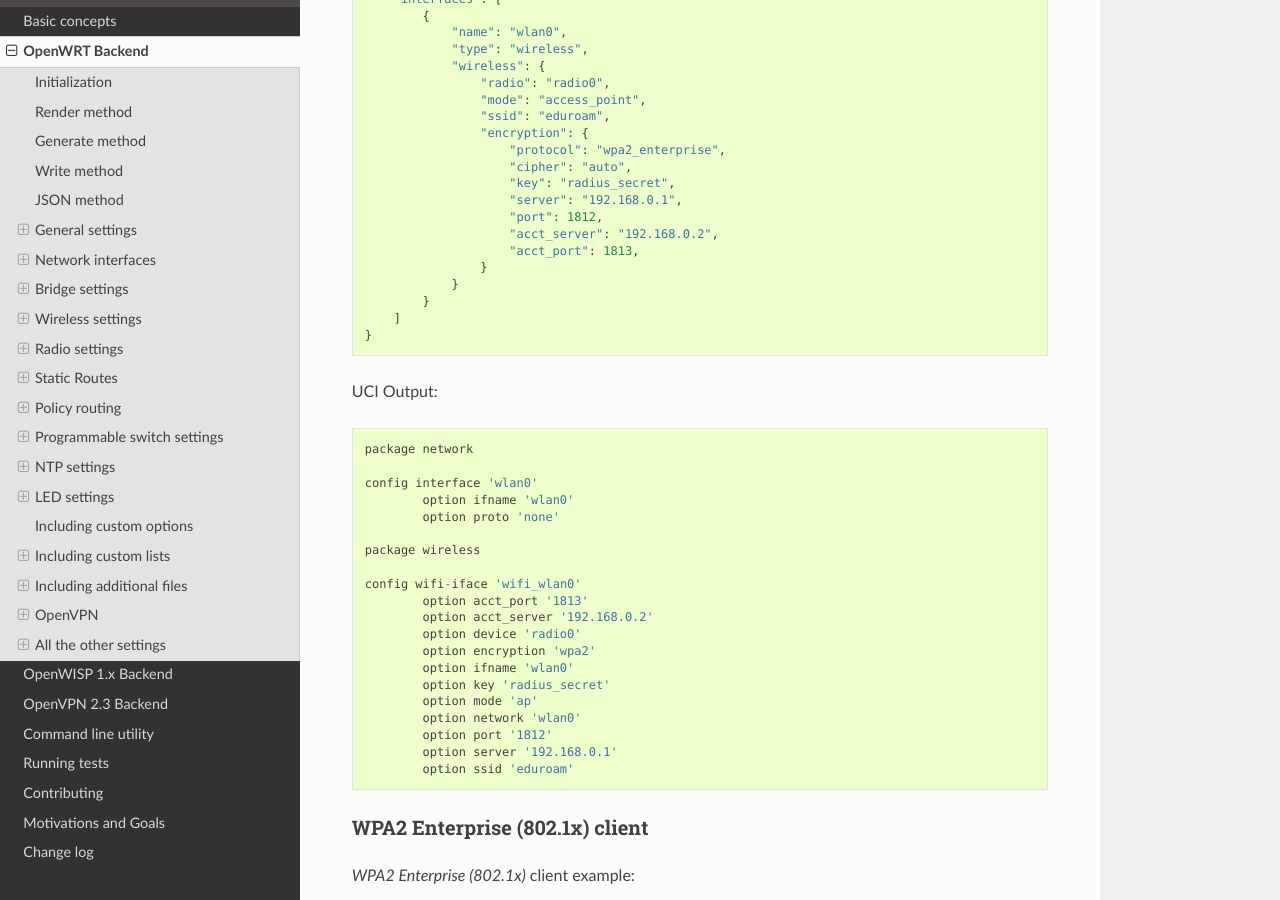
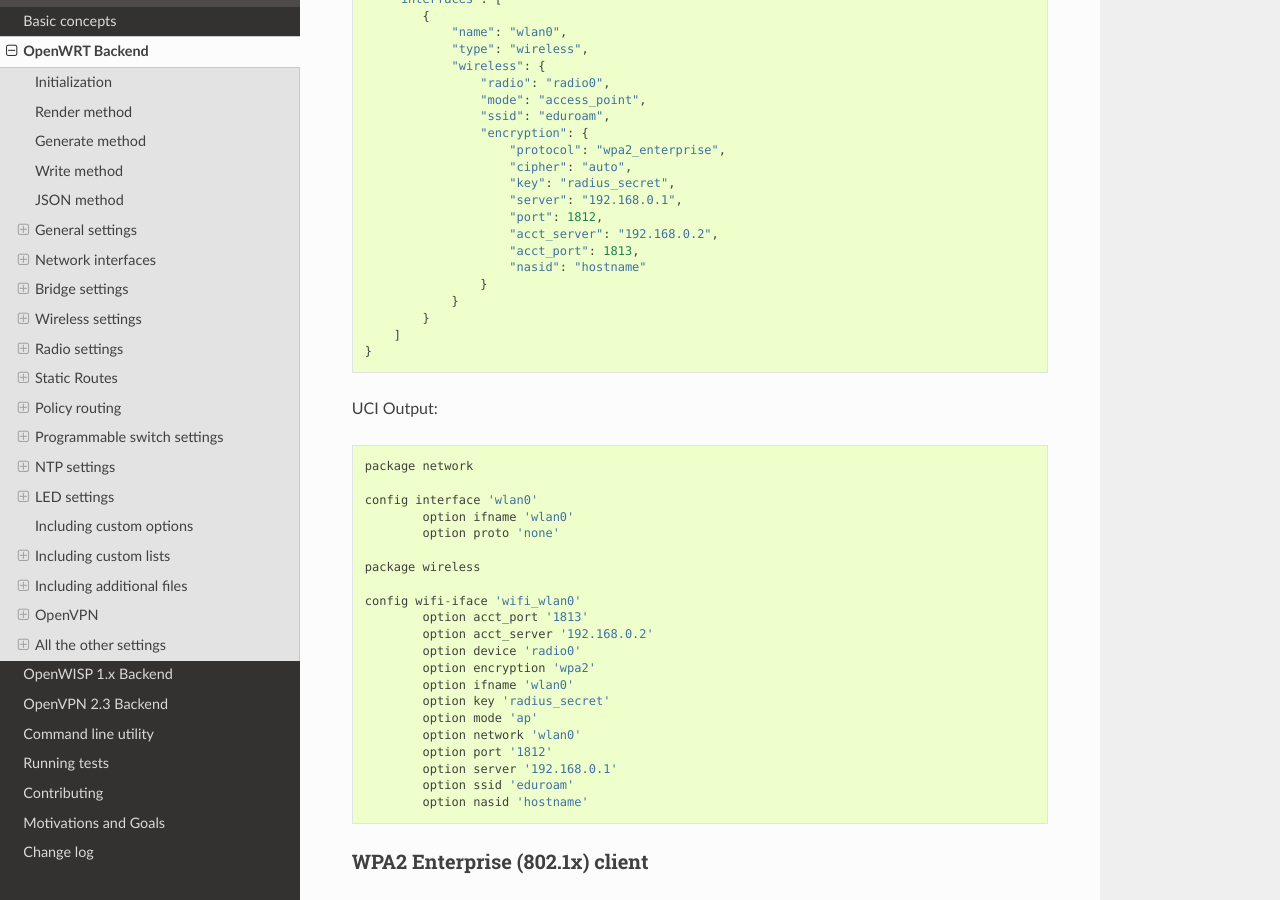
Before and after one commit to openwisp/netjsonconfig, a Sphinx documentation site: the page built from docs/source/backends/openwrt.rst, in a window 1280 px wide and 900 px high, scrolled down 20647 px. Built offline with Sphinx 7.4.7 and the Read the Docs theme 2.0.0, drawn with Linux system fonts in a browser that asks for light colours.

Commit message:
[docs] Added "nasid" to Eduroam example in OpenWRT backend

```diff
--- a/docs/source/backends/openwrt.rst
+++ b/docs/source/backends/openwrt.rst
@@ -1116,6 +1116,7 @@
                         "port": 1812,
                         "acct_server": "192.168.0.2",
                         "acct_port": 1813,
+                        "nasid": "hostname"
                     }
                 }
             }
@@ -1144,6 +1145,7 @@
             option port '1812'
             option server '192.168.0.1'
             option ssid 'eduroam'
+            option nasid 'hostname'
 
 WPA2 Enterprise (802.1x) client
 ~~~~~~~~~~~~~~~~~~~~~~~~~~~~~~~
```
